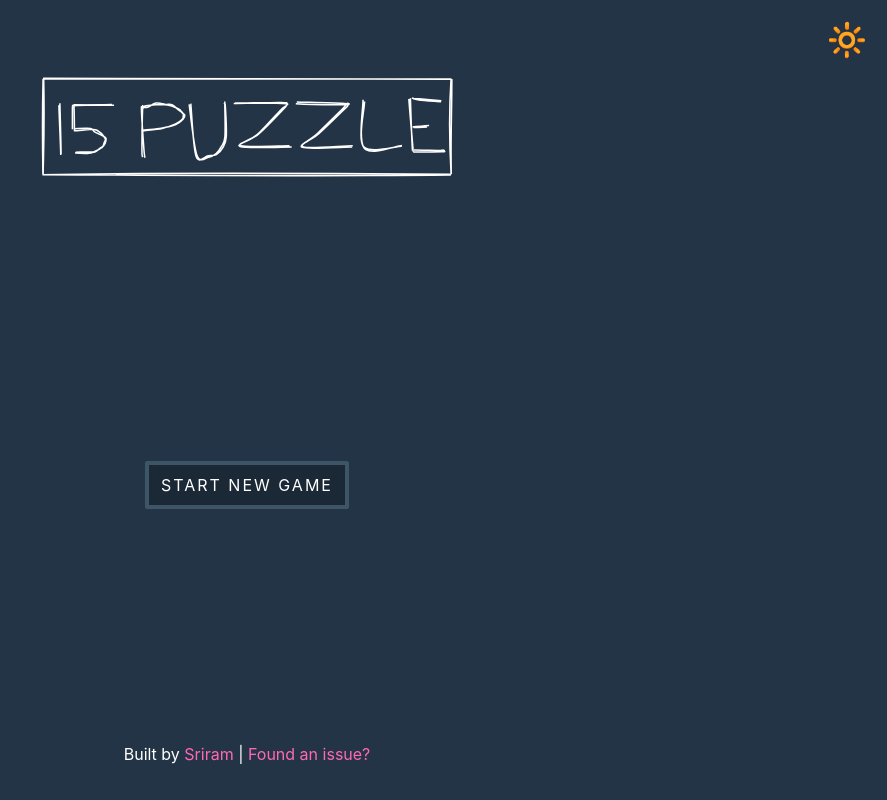
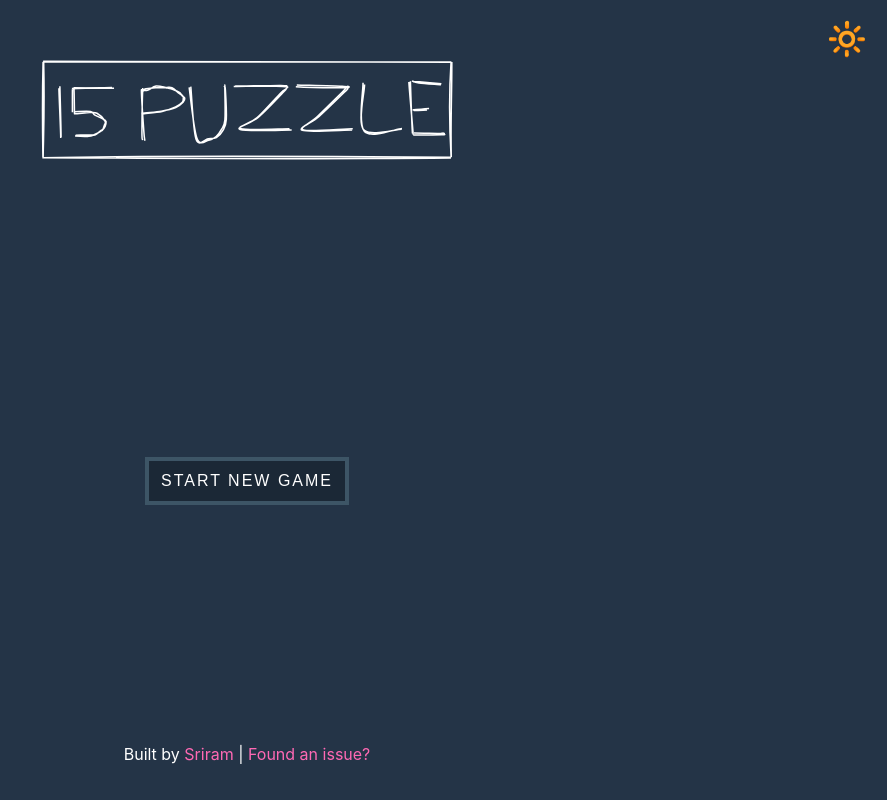
Before and after one commit to tsriram/15puzzle, a Svelte app: page / in a window 1280 px wide. Shown: the whole page, without its empty margins (393-1280 px from the left). Built offline with nearby package versions, Linux system fonts and the light colour scheme.

Commit message:
remove unused styles from global css

```diff
--- a/public/global.css
+++ b/public/global.css
@@ -38,59 +38,3 @@
   font-family: -apple-system, BlinkMacSystemFont, "Segoe UI", Roboto,
     Oxygen-Sans, Ubuntu, Cantarell, "Helvetica Neue", sans-serif;
 }
-
-a {
-  color: rgb(0, 100, 200);
-  text-decoration: none;
-}
-
-a:hover {
-  text-decoration: underline;
-}
-
-a:visited {
-  color: rgb(0, 80, 160);
-}
-
-label {
-  display: block;
-}
-
-input,
-button,
-select,
-textarea {
-  font-family: inherit;
-  font-size: inherit;
-  padding: 0.4em;
-  margin: 0 0 0.5em 0;
-  box-sizing: border-box;
-  border: 1px solid #ccc;
-  border-radius: 2px;
-}
-
-input:disabled {
-  color: #ccc;
-}
-
-input[type="range"] {
-  height: 0;
-}
-
-button {
-  color: #333;
-  background-color: #f4f4f4;
-  outline: none;
-}
-
-button:disabled {
-  color: #999;
-}
-
-button:not(:disabled):active {
-  background-color: #ddd;
-}
-
-button:focus {
-  border-color: #666;
-}
--- a/src/components/Footer.svelte
+++ b/src/components/Footer.svelte
@@ -7,6 +7,7 @@
 
   a {
     color: hotpink;
+    text-decoration: none;
   }
 
   div {
```
